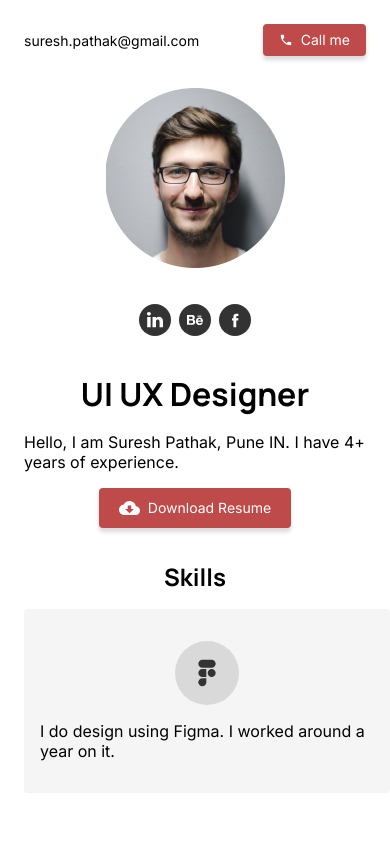
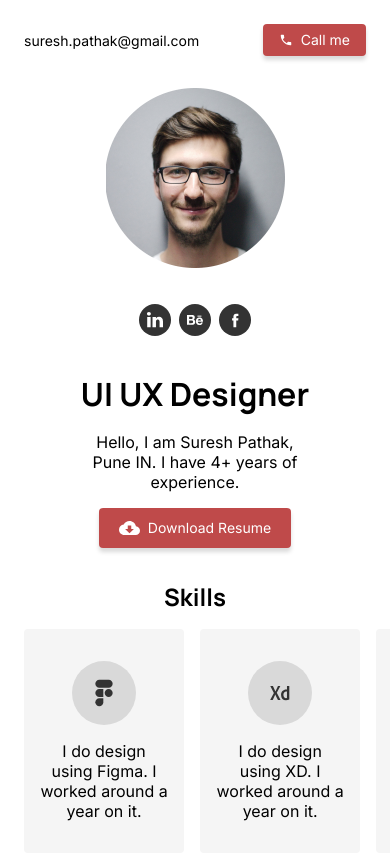
Before and after one commit to hemantathalye/static-web-design, a plain HTML site: page index.html in a window 390 px wide. Drawn offline with Linux system fonts and the light colour scheme.

Commit message:
Responsive elements

```diff
--- a/index.html
+++ b/index.html
@@ -41,7 +41,7 @@
                     </a>
                 </nav>
 
-                <article class="about-us">
+                <article class="about-us" id="aboutus">
                     <h1>UI UX Designer</h1>
                     <p>Hello, I am Suresh Pathak, Pune IN. I have 4+ years of experience.</p>
                     <a href="#" class="button button-large">
@@ -61,6 +61,22 @@
 
                             <p>I do design using Figma. I worked around a year on it.</p>
                         </section>
+
+                        <section class="skill-item">
+                            <section class="skill-image">
+                                <img src="images/xd-icon.svg" alt="XD">
+                            </section>
+
+                            <p>I do design using XD. I worked around a year on it.</p>
+                        </section>
+
+                        <section class="skill-item">
+                            <section class="skill-image">
+                                <img src="images/html5-icon.svg" alt="HTML5">
+                            </section>
+
+                            <p>I do design using HTML5. I worked around a year on it.</p>
+                        </section>
                     </section>
                 </section>
             </main>
--- a/style.css
+++ b/style.css
@@ -2,6 +2,31 @@ body {
     margin: 0;
     font-family: 'Inter', sans-serif;
     font-size: 16px;
+}
+html {
+    scroll-behavior: smooth;
+}
+html * {
+    scroll-behavior: smooth;
+    transition: all .2s;
+}
+::-webkit-scrollbar {
+    width: 8px;
+    border-radius: 4px;
+    height: 8px;
+}
+::-webkit-scrollbar-track {
+    background: rgb(0 0 0 / 10%);
+    width: 1px;
+}
+::-webkit-scrollbar-thumb {
+    background: rgb(0 0 0 / 10%);
+}
+::-webkit-scrollbar-thumb:hover {
+    background: rgb(0 0 0 / 15%);
+}
+::-webkit-scrollbar-corner {
+    background: rgba(0 0 0 / 50%);
 }
 .main-wrapper {
     display: flex;
@@ -93,12 +118,26 @@ header {
     flex-direction: column;
     justify-content: center;
     gap: 16px;
+
+    p {
+        text-align: center;
+    }
+}
+.about-us {
+    align-items: center;
+
+    p {
+        max-width: 70%;
+    }
 }
 .skills-wrapper {
     flex-direction: row;
     padding-left: 24px;
+    justify-content: left;
+    overflow-x: auto;
 }
 .skill-item {
+    min-width: 35%;
     background: #F5F5F5;
     border-radius: 4px;
     display: flex;
@@ -121,3 +160,18 @@ header {
         width: 32px;
     }
 }
+@media screen and (min-width:760px) {
+    .about-us {
+        p {
+            max-width: 50%;
+        }
+    }
+    .skills-wrapper {
+        padding-left: unset;
+        justify-content: center;
+    }
+    .skill-item {
+        min-width: unset;
+        max-width: 200px;
+    }
+}
```
